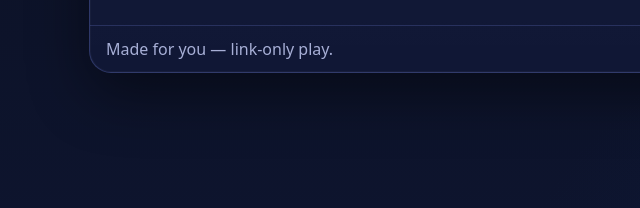
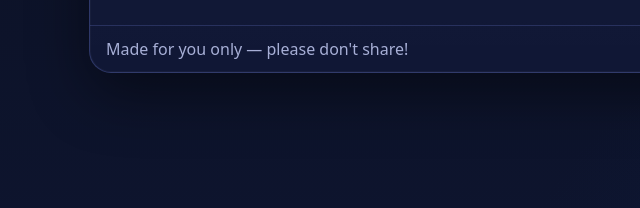
Before and after one commit to samoouwu/1995anagram, a plain HTML site: page index.html in a window 1280 px wide. Shown: the part 461-669 px from the top of the page, 61-701 px from the left. Drawn offline with Linux system fonts and the light colour scheme.

Commit message:
Update index.html

```diff
--- a/index.html
+++ b/index.html
@@ -103,7 +103,7 @@
         </section>
       </main>
       <div class="footer small">
-        <span>Made for you — link-only play.</span>
+        <span>Made for you only — please don't share!</span>
         <div><input type="checkbox" id="sounds" checked /> <label for="sounds">Sound FX</label></div>
       </div>
     </div>
```
